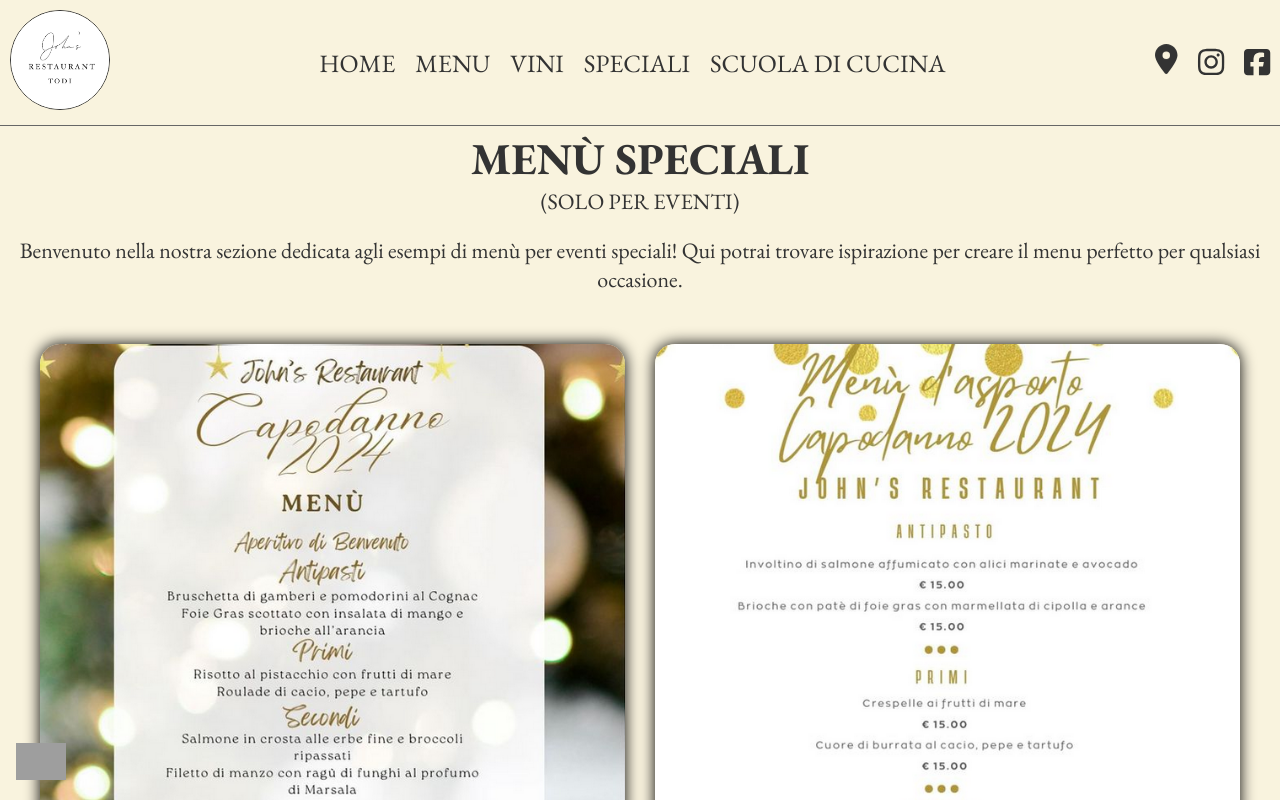
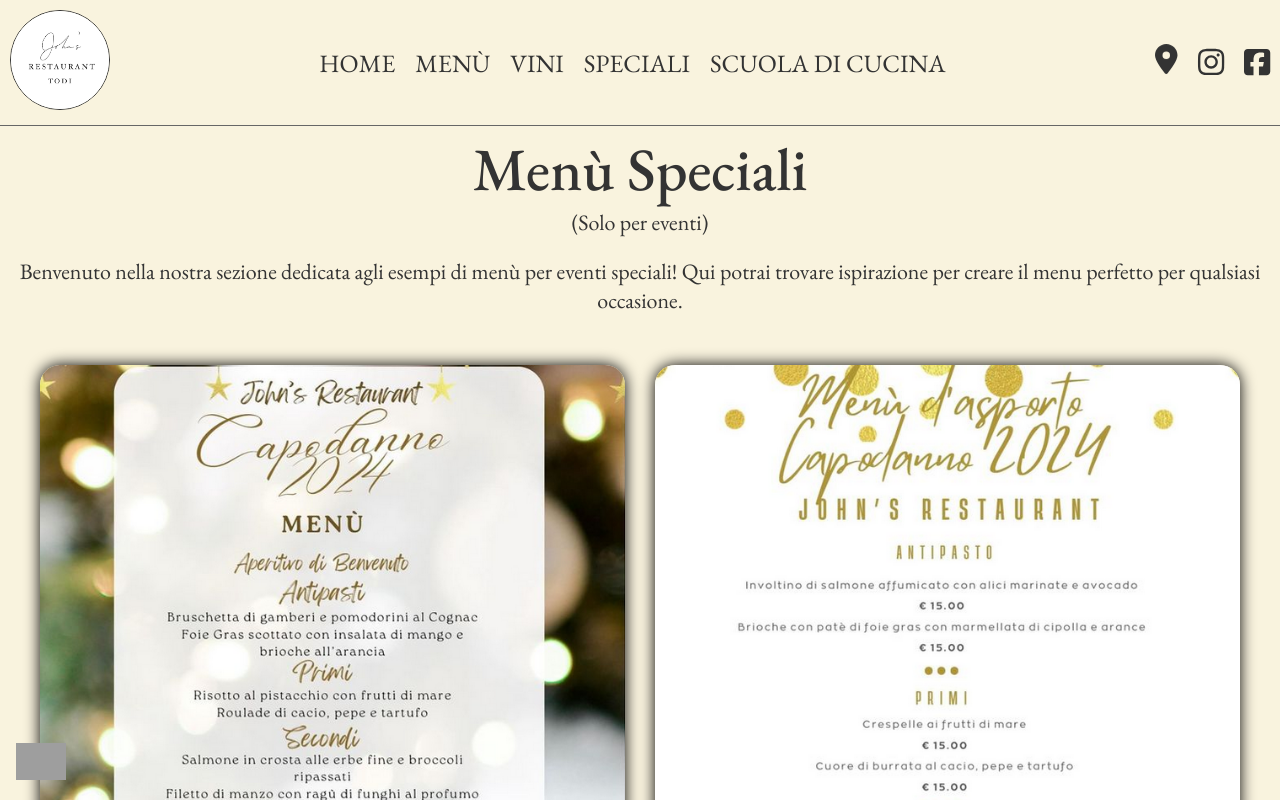
Before and after one commit to CalinCretu/JohnsRestaurant, a Vue app: page /specialmenus in a window 1280 px wide. Shown: the top 800 px of the page. Built offline with nearby package versions, Linux system fonts and the light colour scheme; grey boxes are pictures that could not be loaded; a web font is replaced by a local one.

Commit message:
ADD - minor adjustments

```diff
--- a/src/components/pages/Menu.vue
+++ b/src/components/pages/Menu.vue
@@ -188,7 +188,7 @@ export default {
   <!--Titolo pagina-->
   <div class="container-lg" v-if="menuData">
     <div class="title">
-      Menu
+      Menù
     </div>
     <div class="container-md">
       <div>
@@ -314,6 +314,7 @@ export default {
   .title {
     color: var(--title-color);
     font-size: 60px;
+    text-transform: none;
   }
 
   .groups {
--- a/src/components/pages/School.vue
+++ b/src/components/pages/School.vue
@@ -146,7 +146,8 @@ export default {
   .school-title {
     font-size: 60px;
     color: var(--title-color);
-    margin-top: 20px;
+    margin-top: 60px;
+    font-weight: 500;
   }
 
   .card {
--- a/src/components/pages/SpecialMenus.vue
+++ b/src/components/pages/SpecialMenus.vue
@@ -53,7 +53,7 @@ export default {
   <div class="container">
     <div class="description">
       <div class="desc-title">
-        <h1>{{ $t('speciali.title') }}</h1>
+        <h1 class="title">{{ $t('speciali.title') }}</h1>
         <p>{{ $t('speciali.subtitle') }}</p>
       </div>
       <div class="desc-body">
@@ -105,15 +105,18 @@ export default {
   display: flex;
   flex-direction: column;
   align-items: center;
-
   padding: 10px;
 
   .desc-title {
     margin: 20px;
     font-size: 22px;
     color: var(--title-color);
-    text-transform: uppercase;
     text-align: center;
+
+    h1 {
+      font-weight: 500;
+      text-transform: none;
+    }
   }
 
   .desc-body {
--- a/src/components/pages/Vini.vue
+++ b/src/components/pages/Vini.vue
@@ -417,7 +417,7 @@ export default {
 <template>
   <div class="container-lg" v-if="viniData">
     <div class="wine-title">
-      Lista dei vini
+      Lista dei Vini
     </div>
     <div>
       <ul class="container-sm">
@@ -584,7 +584,6 @@ export default {
   .wine-title {
     color: var(--title-color);
     font-size: 60px;
-    text-transform: uppercase;
     font-weight: 500;
   }
 
--- a/src/main.js
+++ b/src/main.js
@@ -14,7 +14,7 @@ const messages = {
   it: {
     header: {
       home: "Home",
-      menu: "Menu",
+      menu: "Menù",
       vini: "Vini",
       speciali: "Speciali",
       scuola: "Scuola di Cucina"
```
